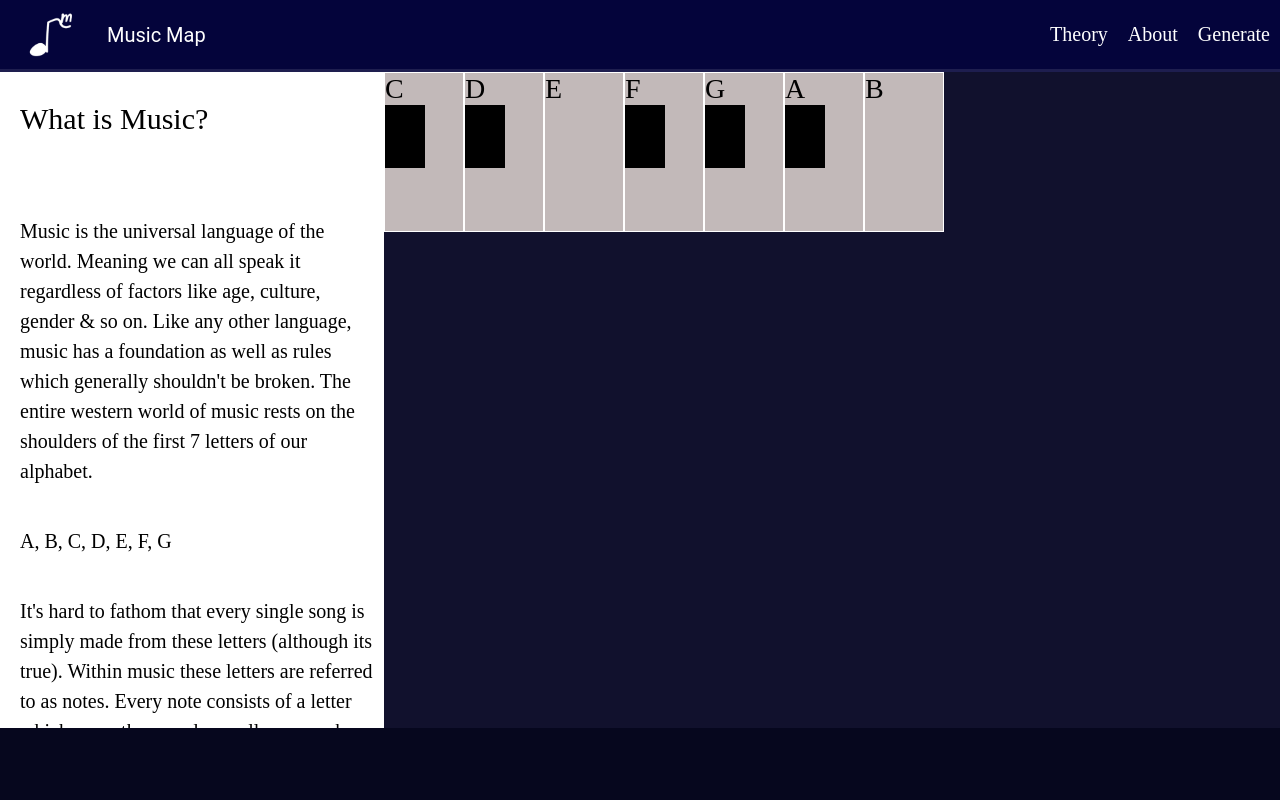
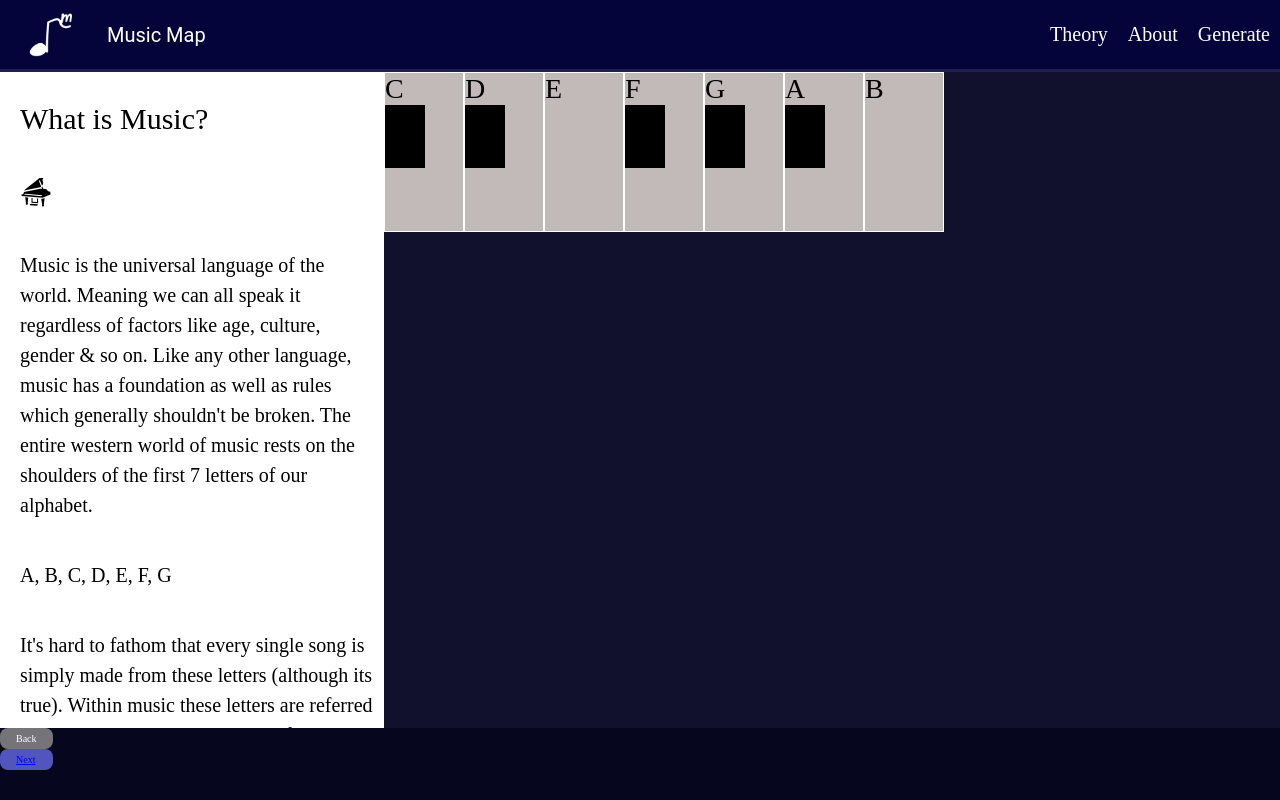
Before and after one commit to marshall-edmond/music-theory, a React (Vite) app in the folder frontend/: page /theory/notes in a window 1280 px wide. Built offline with nearby package versions, Linux system fonts and the light colour scheme.

Commit message:
Added disabled and abled button handling on footer

```diff
--- a/frontend/src/components/Footer.tsx
+++ b/frontend/src/components/Footer.tsx
@@ -1,9 +1,35 @@
 import styles from '../styles/Theory.module.css';
+import { Link } from 'react-router-dom';
 
-export default function Footer() {
+//button takes back and next
+interface btnProps {
+    back?: string,
+    next?: string,
+}
+//function to return footer with back and next handling
+export default function Footer({back, next}: btnProps) {
 
     return (
         <footer className={styles.footer}>
+            <div className={styles.btnContainer}>
+                {back ? (
+                    <div className={styles.btn}>
+                        <Link to={back}>Back</Link>
+                    </div>
+                ) : (
+                    <div className={styles.deactivated}>Back</div>
+                )}
+
+
+                {next ? (
+                    <div className={styles.btn}>
+                        <Link to={next}>Next</Link>
+                    </div>
+                ) : (
+                    <div className={styles.deactivated}>Next</div>
+                )}
+            </div>
+
 
         </footer>
     )
--- a/frontend/src/components/lessons/Notes.tsx
+++ b/frontend/src/components/lessons/Notes.tsx
@@ -10,7 +10,9 @@ export default function Notes () {
     const leftContent = (
         <>
             <h1 className={styles.h1}>What is Music?</h1>
-                <GiGrandPiano size={32}/>
+                <div className={styles.pianoIcon}>
+                    <GiGrandPiano size={32}/>
+                </div>
             <p className={styles.p}>Music is the universal language of the world. Meaning we can all speak it regardless of factors like age, culture, gender & so on. Like any other language, music has a foundation as well as rules which generally shouldn't be broken. The entire western world of music rests on the shoulders of the first 7 letters of our alphabet.</p>
             <p className={styles.p}>A, B, C, D, E, F, G</p>
             <p className={styles.p}>It's hard to fathom that every single song is simply made from these letters (although its true). Within music these letters are referred to as notes. Every note consists of a letter which maps the sound as well as a number to represent the frequency of the sound.</p>
@@ -29,8 +31,7 @@ export default function Notes () {
             <LessonLayout
                 left={leftContent}
                 right={rightContent}
-            >
-             </LessonLayout>
+             />
 
     )
 
--- a/frontend/src/pages/TheoryPage.tsx
+++ b/frontend/src/pages/TheoryPage.tsx
@@ -4,25 +4,32 @@ import Notes from '../components/lessons/Notes';
 import Footer from '../components/Footer.tsx';
 import { useParams } from 'react-router-dom';
 import styles from '../styles/Theory.module.css';
+ /* new type which has a component */
+type LessonConfig = {
+    component: React.FC;
+    next?: string;
+    back?: string;
+}
 
-
-/* Record creates types a key: (string) to a Value: React Functional Component */
-const LessonRegistry : Record<string, React.FC> = {
-    /* maps notes to LessonNotes */
-    "notes": Notes,
-
+const LessonRegistry : Record<string, LessonConfig> = {
+    "notes" : {
+        component: Notes,
+        next: "theory/notes", //same subject
+        back: undefined
+    }
 };
 
 function TheoryPage() {
+    /* 1. Get the ID from the URL */
+    const { lessonId } = useParams<{ lessonId: string }>();
+    /* useParams takes <key, value> in this case we specify to ensure inputs
 
-    /* extracts url from React url configuration (notes*/
-    const { lessonId } = useParams();
+    /* 2. Determine the lookup key (defaulting to 'notes' if undefined) */
+    const lookupKey = lessonId || 'notes';
 
-    /* renders notes or lessonId */
-    const activeId  = lessonId || 'notes';
+    const config = LessonRegistry[lookupKey];
 
-    const ActiveComponent = LessonRegistry[activeId];
-
+    const ActiveComponent = config?.component;
 
     return (
         <div className={styles.pageFrame}>
@@ -30,16 +37,16 @@ function TheoryPage() {
 
             <div className={styles.lessonSlot}>
                 {ActiveComponent ? (
+                    /* You might want to pass next/back props here if the component needs them */
                     <ActiveComponent />
                 ) : (
-                    <div className= "p-10 text-white"> Lesson not found!</div>
+                    <div className="p-10 text-white">Lesson not found!</div>
                 )}
             </div>
 
-            <Footer />
+            {/* You can now use config.next or config.back for the footer navigation */}
+            <Footer next={config?.next} back={config?.back} />
         </div>
-
-
     )
 }
 
--- a/frontend/src/styles/Theory.module.css
+++ b/frontend/src/styles/Theory.module.css
@@ -60,6 +60,10 @@ h1 {
     align-items:center;
 }
 
+.rightPanel > *{
+    margin: 0;
+}
+
 p {
     font-size: 2rem;
     font-family:serif;
@@ -72,5 +76,40 @@ p {
     background: rgb(6, 7, 30);
     height: 9vh;
     width: 100%;
+    display:flex;
 
 }
+
+.footerNav {
+    color: white;
+
+
+}
+
+.pianoIcon {
+    flex-shrink: 0;
+}
+
+
+.btnContianer {
+    display:flex;
+    justify-content:flex-end;
+
+}
+
+.btn {
+    color: white;
+    background-color: rgb(81, 85, 188);
+    padding: 5px 16px;
+    border-radius:8px;
+    text-decoration:none;
+}
+
+.deactivated {
+    color: white;
+    background-color: rgb(116, 116, 121);
+    padding: 5px 16px;
+    border-radius: 8px;
+    text-decoration: none;
+    pointer-events:none;
+}
```
Also changed, not shown: frontend/src/App.css (line endings or trailing spaces).
